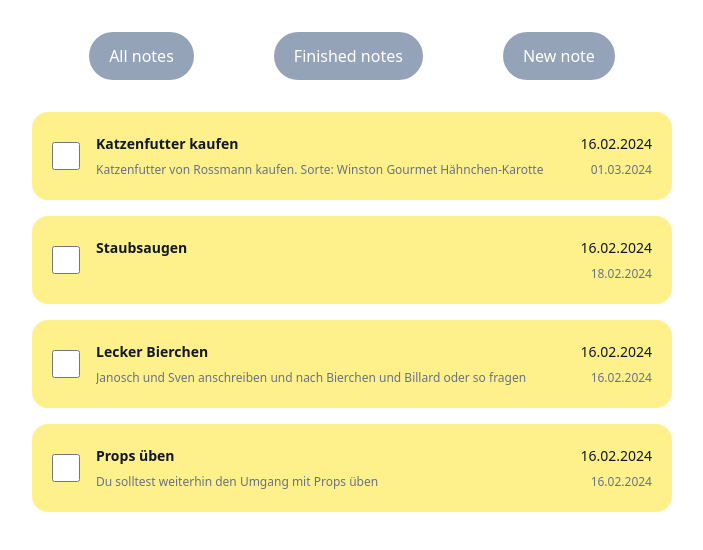
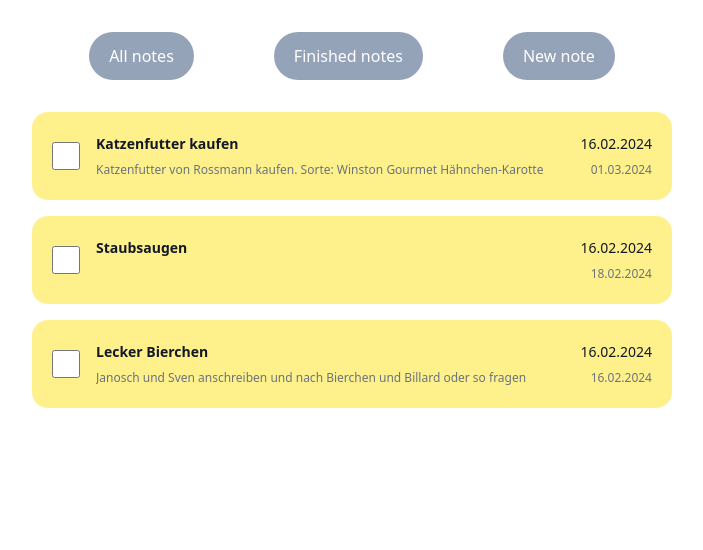
Before and after one commit to philippmueller96/todo_vue, a Vue app in the folder noteme/: page / in a window 1280 px wide. Shown: the top 550 px of the page, without its empty margins (288-991 px from the left). Built offline with nearby package versions, Linux system fonts and the light colour scheme.

Commit message:
Gelöst: Wird jetzt in einer Liste dargestellt

```diff
--- a/noteme/src/App.vue
+++ b/noteme/src/App.vue
@@ -2,7 +2,6 @@
 import { ref } from "vue";
 import Header from "./components/Header.vue";
 import AllNotes from "./components/AllNotes.vue";
-import FinishedNotes from "./components/FinishedNotes.vue";
 
 const notesList = ref([
   {
@@ -45,16 +44,14 @@ const notesList = ref([
   },
 ]);
 
-let currentView = false;
+const currentView = ref(false);
 
 const showAllNotes = () => {
-  currentView = false;
-  console.log(currentView);
+  currentView.value = false;
 };
 
 const showFinishedNotes = () => {
-  currentView = true;
-  console.log(currentView)
+  currentView.value = true;
 };
 
 const changeFinished = () => {
--- a/noteme/src/components/AllNotes.vue
+++ b/noteme/src/components/AllNotes.vue
@@ -1,20 +1,18 @@
 <script setup lang="ts">
-defineProps({
+const props = defineProps({
   notes: Object,
   currentList: Boolean,
 });
 
-const emit = defineEmits();
-
-const changeList = () => {
-  if (currentList === false) {
+const changeList = (note) => {
+  if (props.currentList === false) {
     return !note.finished;
-  } else if (currentList === true) {
+  } else if (props.currentList === true) {
     return note.finished;
-    3;
   }
 };
 
+const emit = defineEmits();
 const changeFinished = () => {
   emit("changeFinished");
 };
@@ -31,7 +29,7 @@ const changeFinished = () => {
         class="pb-4"
       >
         <div
-          v-if="changeList"
+          v-if="changeList(note)"
           class="flex justify-between gap-x-6 p-5 rounded-2xl bg-yellow-200"
         >
           <div class="flex min-w-0 gap-x-4">
```
